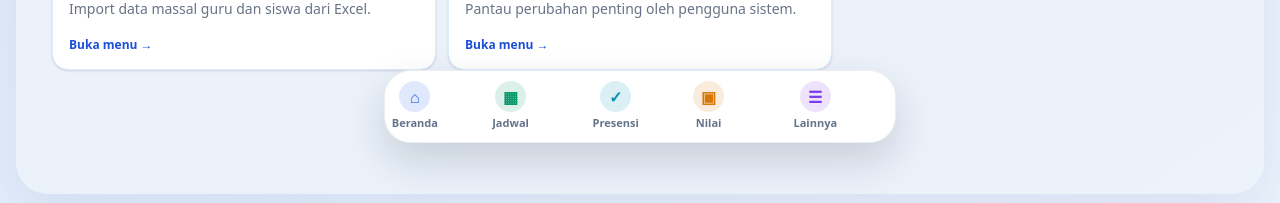
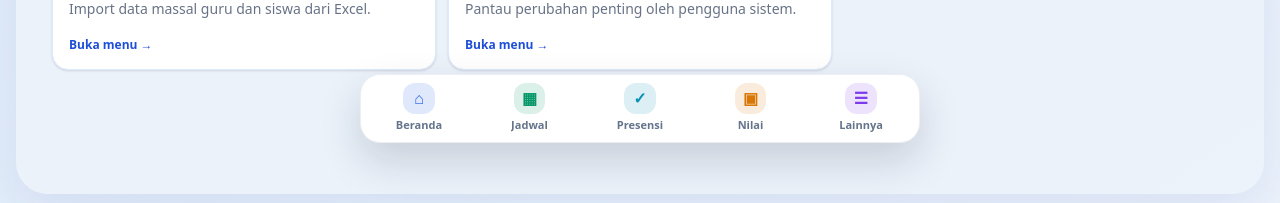
Before and after one commit to herhadi/EduFLow, a Next.js app in the folder apps/frontend/: page /admin in a window 1280 px wide. Shown: the part 647-850 px from the top of the page. Built offline with nearby package versions, Linux system fonts and the light colour scheme; no server answers.

Commit message:
Fix menu expand

```diff
--- a/apps/frontend/app/globals.css
+++ b/apps/frontend/app/globals.css
@@ -157,6 +157,9 @@
   }
 
   .app-topbar {
+    position: sticky;
+    top: 0;
+    z-index: 120;
     border-bottom: 1px solid var(--border);
     background: color-mix(in srgb, var(--surface-solid) 82%, transparent);
     box-shadow: 0 8px 30px rgba(15, 23, 42, 0.05);
@@ -923,45 +926,67 @@
     right: 0;
     bottom: 0;
     left: 0;
-    z-index: 40;
+    z-index: 120;
     max-width: 456px;
     margin-inline: auto;
-    padding: 0 0.75rem calc(0.65rem + env(safe-area-inset-bottom));
+    padding: 0 0.25rem calc(0.65rem + env(safe-area-inset-bottom));
     pointer-events: none;
   }
 
   .mobile-bottom-nav-inner {
     display: grid;
-    max-width: 32rem;
+    width: 100%;
+    max-width: 35rem;
     margin-inline: auto;
-    gap: 0.35rem;
+    gap: 0.3rem;
     border: 1px solid color-mix(in srgb, var(--border) 82%, transparent);
-    border-radius: 1.65rem;
+    border-radius: 1.25rem;
     background: color-mix(in srgb, var(--surface-solid) 94%, #ffffff 6%);
     box-shadow: 0 18px 42px rgba(15, 23, 42, 0.16);
     backdrop-filter: blur(18px);
-    padding: 0.42rem;
+    padding: 0.32rem;
     pointer-events: auto;
   }
 
   .mobile-bottom-nav-item {
     position: relative;
     display: inline-flex;
+    width: 100%;
     min-width: 0;
     min-height: 3.55rem;
     flex-direction: column;
     align-items: center;
     justify-content: center;
     gap: 0.2rem;
-    border-radius: 1.2rem;
+    border-radius: 0.9rem;
     color: var(--text-soft);
     text-decoration: none;
     transition: background-color 160ms ease, color 160ms ease, transform 160ms ease, box-shadow 160ms ease;
   }
 
+  .mobile-bottom-nav-item > * {
+    position: relative;
+    z-index: 1;
+  }
+
   .mobile-bottom-nav-item:hover {
+    color: color-mix(in srgb, var(--nav-tone) 72%, var(--text));
+  }
+
+  .mobile-bottom-nav-item:hover::before,
+  .mobile-bottom-nav-item-active::before {
+    position: absolute;
+    top: 0.18rem;
+    bottom: 0.18rem;
+    left: 50%;
+    width: min(4rem, 82%);
+    transform: translateX(-50%);
+    border-radius: 0.72rem;
+    content: "";
+  }
+
+  .mobile-bottom-nav-item:hover::before {
     background: color-mix(in srgb, var(--nav-tone) 8%, transparent);
-    color: color-mix(in srgb, var(--nav-tone) 72%, var(--text));
   }
 
   .mobile-bottom-nav-item:active {
@@ -969,13 +994,16 @@
   }
 
   .mobile-bottom-nav-item-active {
+    color: color-mix(in srgb, var(--nav-tone) 78%, #0f172a);
+  }
+
+  .mobile-bottom-nav-item-active::before {
     background:
       linear-gradient(
         180deg,
         color-mix(in srgb, var(--nav-tone) 16%, #ffffff),
         color-mix(in srgb, var(--nav-tone) 8%, #ffffff)
       );
-    color: color-mix(in srgb, var(--nav-tone) 78%, #0f172a);
     box-shadow:
       inset 0 0 0 1px color-mix(in srgb, var(--nav-tone) 32%, transparent),
       0 8px 18px color-mix(in srgb, var(--nav-tone) 14%, transparent);
@@ -988,7 +1016,7 @@
     justify-content: center;
     width: 1.95rem;
     height: 1.95rem;
-    border-radius: 999px;
+    border-radius: 0.75rem;
     background: color-mix(in srgb, var(--nav-tone) 14%, transparent);
     color: var(--nav-tone);
     font-weight: 800;
@@ -1002,13 +1030,20 @@
   }
 
   .mobile-bottom-nav-item-active .mobile-bottom-nav-icon {
-    background: var(--nav-tone);
+    background:
+      linear-gradient(
+        180deg,
+        color-mix(in srgb, var(--nav-tone) 92%, #ffffff),
+        var(--nav-tone)
+      );
     color: #ffffff;
-    box-shadow: 0 8px 16px color-mix(in srgb, var(--nav-tone) 20%, transparent);
+    box-shadow:
+      inset 0 0 0 1px color-mix(in srgb, #ffffff 24%, transparent),
+      0 8px 16px color-mix(in srgb, var(--nav-tone) 20%, transparent);
   }
 
   .mobile-bottom-nav-label {
-    max-width: 100%;
+    max-width: calc(100% - 0.2rem);
     overflow: hidden;
     text-overflow: ellipsis;
     white-space: nowrap;
@@ -1040,7 +1075,7 @@
     position: absolute;
     right: 0;
     bottom: calc(100% + 0.75rem);
-    z-index: 50;
+    z-index: 130;
     width: 12rem;
     border: 1px solid color-mix(in srgb, var(--border) 82%, transparent);
     border-radius: 1.25rem;
@@ -1109,13 +1144,16 @@
   }
 
   [data-theme="dark"] .mobile-bottom-nav-item-active {
+    color: color-mix(in srgb, var(--nav-tone) 34%, #ffffff);
+  }
+
+  [data-theme="dark"] .mobile-bottom-nav-item-active::before {
     background:
       linear-gradient(
         180deg,
         color-mix(in srgb, var(--nav-tone) 34%, #020617),
         color-mix(in srgb, var(--nav-tone) 20%, #020617)
       );
-    color: color-mix(in srgb, var(--nav-tone) 34%, #ffffff);
     box-shadow:
       inset 0 0 0 1px color-mix(in srgb, var(--nav-tone) 38%, transparent),
       0 8px 18px color-mix(in srgb, var(--nav-tone) 10%, transparent);
--- a/apps/frontend/components/mobile-app-shell/mobile-shell-navigation.tsx
+++ b/apps/frontend/components/mobile-app-shell/mobile-shell-navigation.tsx
@@ -75,7 +75,7 @@ export function AppTopBar({
   const displayRole = getPrimaryRole(currentUser?.roles ?? []).replaceAll('_', ' ');
 
   return (
-    <header className="app-topbar top-0 z-30 px-4 pt-[max(env(safe-area-inset-top),0.75rem)] pb-3 backdrop-blur-xl sm:sticky sm:px-6">
+    <header className="app-topbar px-4 pt-[max(env(safe-area-inset-top),0.75rem)] pb-3 backdrop-blur-xl sm:px-6">
       <div className="flex items-center justify-between gap-3">
         <Link className="flex items-center gap-3" href="/">
           <span className="grid size-10 place-items-center overflow-hidden rounded-2xl border border-blue-100 bg-white p-1">
@@ -111,7 +111,7 @@ export function AppTopBar({
           >
             Keluar
           </button>
-          <div className="relative sm:hidden" ref={menuRef}>
+          <div className="relative isolate sm:hidden" ref={menuRef}>
             <button
               aria-expanded={menuOpen}
               aria-label="Buka menu pengguna"
@@ -122,12 +122,12 @@ export function AppTopBar({
               ⋮
             </button>
             {menuOpen ? (
-              <div className="surface-card absolute top-10 right-0 z-50 grid w-24 grid-cols-[2rem_1fr] items-center gap-1 rounded-xl p-1.5 shadow-xl">
-                <div className="grid place-items-center">
+              <div className="surface-card absolute right-0 top-[calc(100%+0.5rem)] z-[220] grid w-28 gap-1.5 rounded-xl p-1.5 shadow-xl">
+                <div className="grid h-8 place-items-center rounded-lg border border-blue-100 bg-white/70 dark:border-[var(--border)] dark:bg-[var(--surface-soft)]">
                   <ThemeToggle compact showLabel={false} />
                 </div>
                 <button
-                  className="h-8 rounded-lg bg-red-600 px-2 text-center text-xs font-black text-white transition hover:bg-red-700"
+                  className="h-8 w-full rounded-lg bg-red-600 px-2 text-center text-xs font-black text-white transition hover:bg-red-700"
                   onClick={() => void handleLogout()}
                   type="button"
                 >
--- a/apps/frontend/lib/navigation.config.ts
+++ b/apps/frontend/lib/navigation.config.ts
@@ -74,6 +74,7 @@ const teacherNavigation: NavigationItem[] = [
     href: '/teacher/profile',
     label: 'Lainnya',
     icon: '☰',
+    badge: 'notifications',
     children: [
       { href: '/teacher/teaching-plans', label: 'Perangkat', icon: '▤' },
       { href: '/teacher/notifications', label: 'Inbox', icon: '✉', badge: 'notifications' },
@@ -91,6 +92,7 @@ const homeroomNavigation: NavigationItem[] = [
     href: '/teacher/profile',
     label: 'Lainnya',
     icon: '☰',
+    badge: 'notifications',
     children: [
       { href: '/homeroom/students', label: 'Kelas Binaan', icon: '☷' },
       { href: '/homeroom/leave-requests', label: 'Izin/Sakit', icon: '✓' },
```
Also changed, not shown: 1 other file (tests, documents, lock files or other folders).
